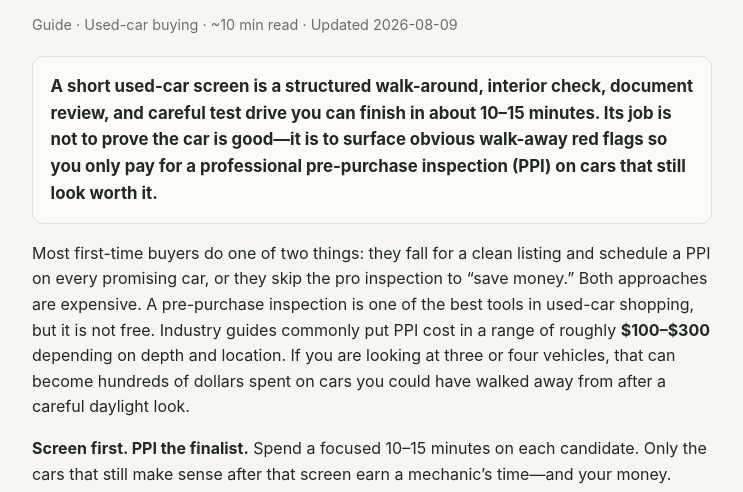
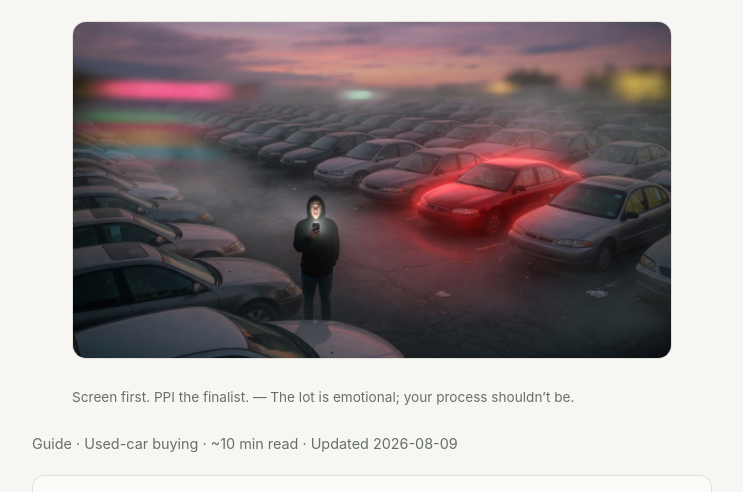
Before and after one commit to lowgame/cartick-legal, a plain HTML site: page blog/screen-before-ppi/index.html in a window 1280 px wide. Shown: the part 255-747 px from the top of the page, without its empty margins (268-1011 px from the left). Drawn offline with Linux system fonts and the light colour scheme.

Commit message:
Add cinematic Imagine heroes to screen-before-ppi guide
Hero and mid-article visuals for stronger hook and social OG image without stock clichés.

```diff
--- a/blog/screen-before-ppi/index.html
+++ b/blog/screen-before-ppi/index.html
@@ -9,6 +9,7 @@
   <meta property="og:description" content="A calm 10–15 minute used-car screen so you stop spending PPI money on cars you should have walked from." />
   <meta property="og:type" content="article" />
   <meta property="og:url" content="https://lowgame.github.io/cartick-legal/blog/screen-before-ppi/" />
+  <meta property="og:image" content="https://lowgame.github.io/cartick-legal/blog/screen-before-ppi/images/hero-money.jpg" />
   <link rel="canonical" href="https://lowgame.github.io/cartick-legal/blog/screen-before-ppi/" />
   <link rel="stylesheet" href="../../styles.css" />
   <script type="application/ld+json">
@@ -39,6 +40,12 @@
     </header>
 
     <h1>A 10–15 Minute Used-Car Screen Before Paying for a PPI</h1>
+
+    <figure class="hero">
+      <img src="./images/hero-lot.jpg" alt="Buyer screening used cars at dusk — screen first before a PPI" width="1200" height="675" style="width:100%;height:auto;border-radius:14px;border:1px solid var(--border);margin:0.5rem 0 1.25rem;" />
+      <figcaption class="muted" style="font-size:0.85rem;margin-bottom:1.5rem;">Screen first. PPI the finalist. — The lot is emotional; your process shouldn’t be.</figcaption>
+    </figure>
+
 
 <p class="meta">Guide · Used-car buying · ~10 min read · Updated 2026-08-09</p>
 
```
Also changed, not shown: blog/screen-before-ppi/images/hero-lot.jpg (added), blog/screen-before-ppi/images/hero-money.jpg (added).
